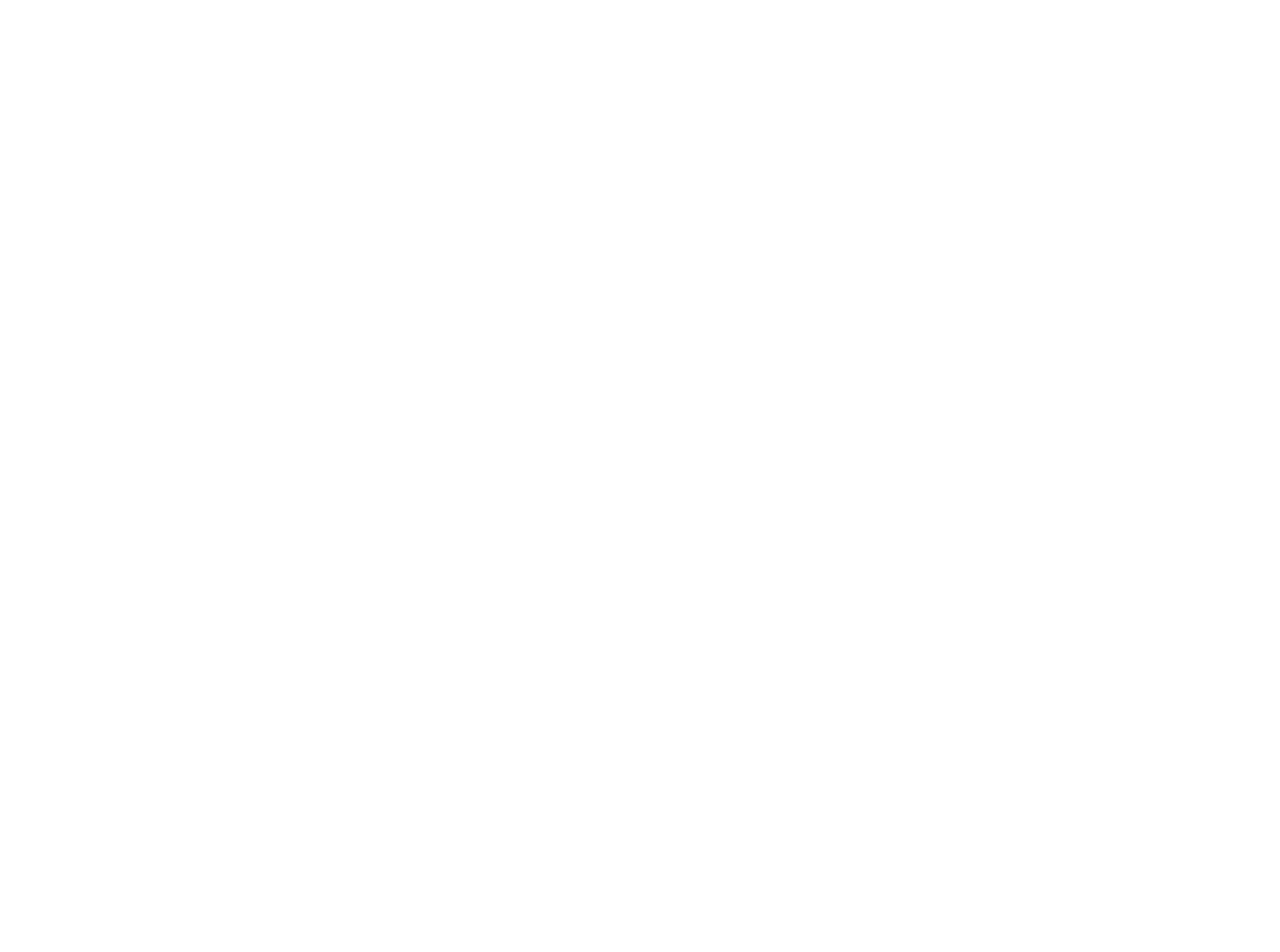
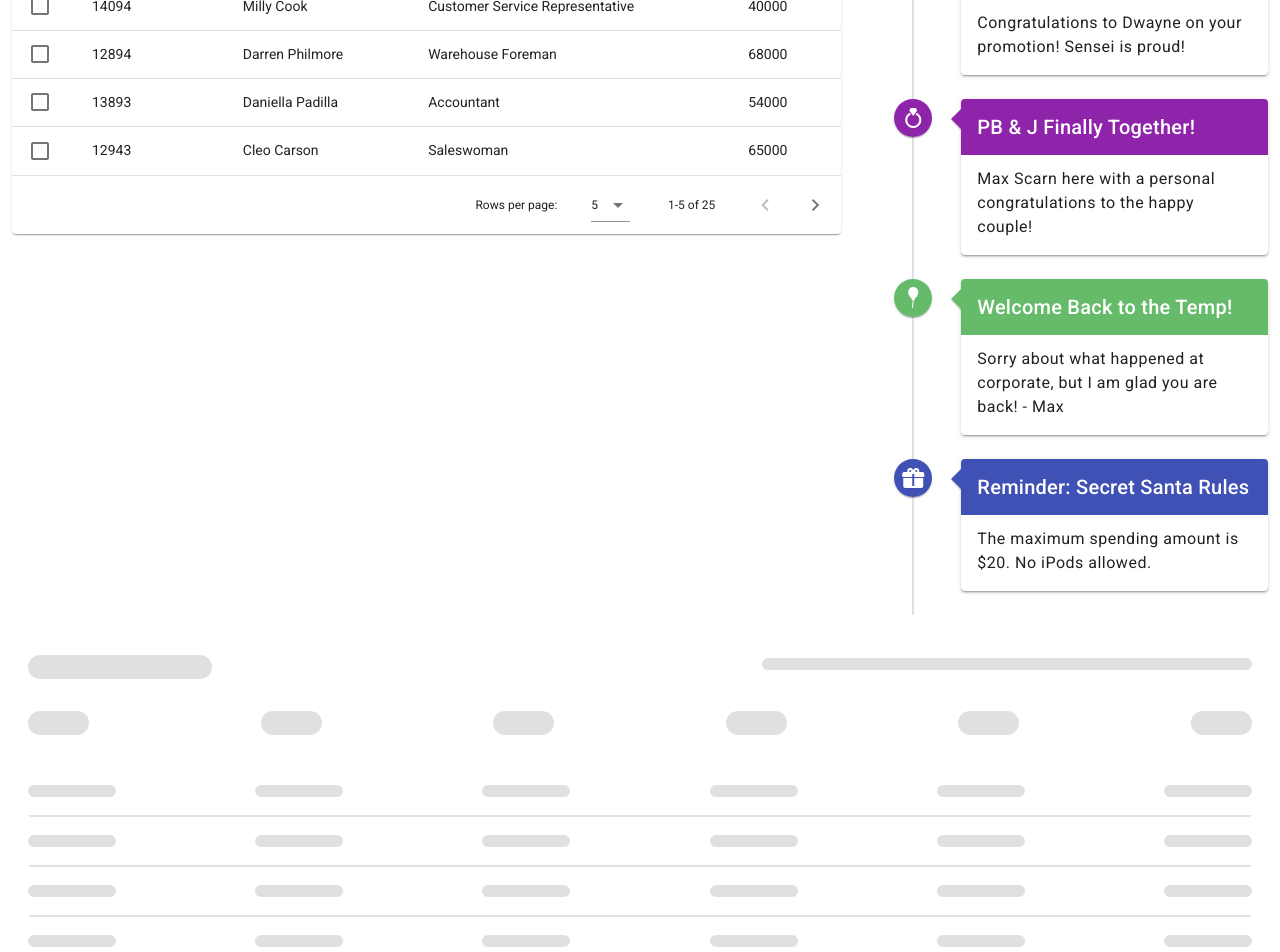
Before and after one commit to dubiBerlin/dashboard, a Vue app: page /dashboard in a window 1280 px wide. Shown: the part 1360-2312 px from the top of the page. Before the commit the page ends 1343 px from the top, so only its background shows below. Built offline with nearby package versions, Linux system fonts and the light colour scheme.

Commit message:
add two new rows one with v-skeleton-loader

```diff
--- a/src/views/Dashboard.vue
+++ b/src/views/Dashboard.vue
@@ -28,6 +28,26 @@
         <EventTimeline  :timeline="timeline"  ></EventTimeline>
       </v-col>
     </v-row>
+
+   <v-row id="below-the-fold">
+      <v-col cols="12" md="8">
+        <EmployeesTable :employees="employees" @select-employee="setEmployee" />
+      </v-col>
+      <v-col cols="12" md="4">
+        <EventTimeline :timeline="timeline" />
+      </v-col>
+    </v-row>
+
+    <v-row id="more-content">
+      <v-col>
+        <v-skeleton-loader
+          ref="skeleton"
+          type="table"
+          class="mx-auto"
+        ></v-skeleton-loader>
+      </v-col>
+    </v-row>
+
    <v-snackbar v-model="snackbar" :left="$vuetify.breakpoint.lgAndUp"  >
      <span>Name: {{employee.name}}</span>
      <span style="margin-left: 20px">Title: {{employee.title}}</span>
```
